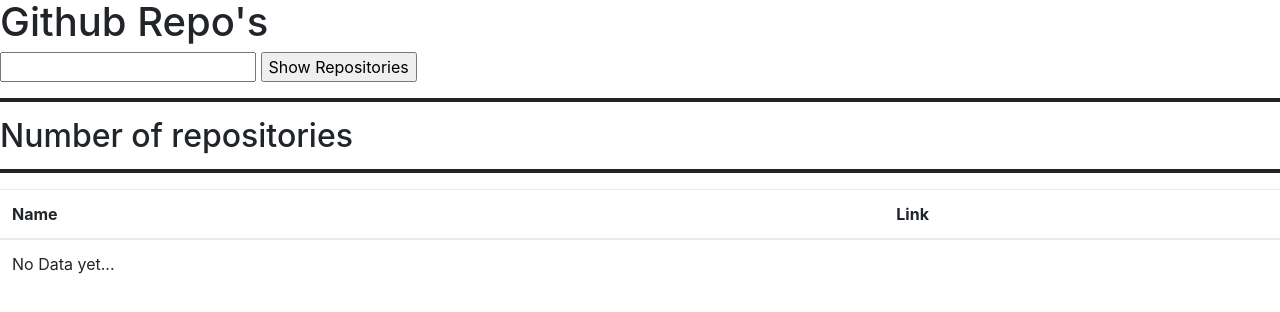
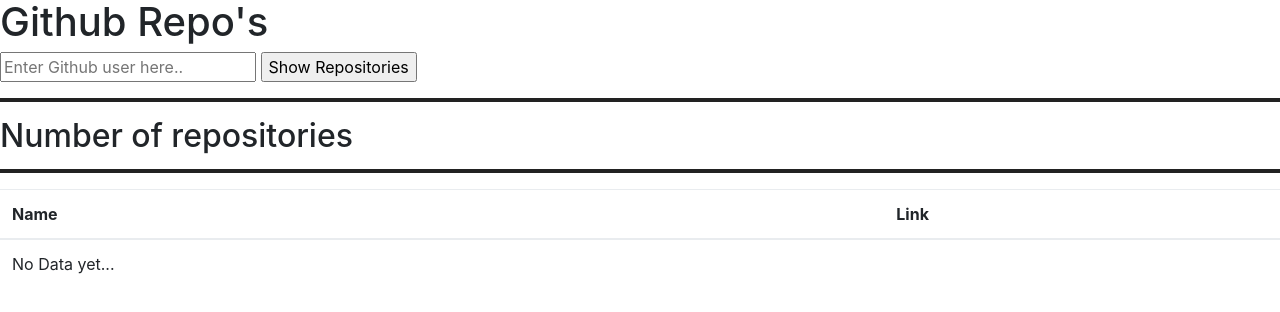
Before and after one commit to bcsjk11/github-api, a plain HTML site: page public-repos/index.html in a window 1280 px wide. Drawn offline with nearby package versions, Linux system fonts and the light colour scheme.

Commit message:
Added a placeholder

```diff
--- a/public-repos/index.html
+++ b/public-repos/index.html
@@ -20,7 +20,7 @@
 
     <h1>Github Repo's</h1>
 
-    <input type="text" name="user" id="user">
+    <input type="text" name="user" id="user" placeholder="Enter Github user here..">
     <input type="Submit" value="Show Repositories">
 
     <hr>
```
